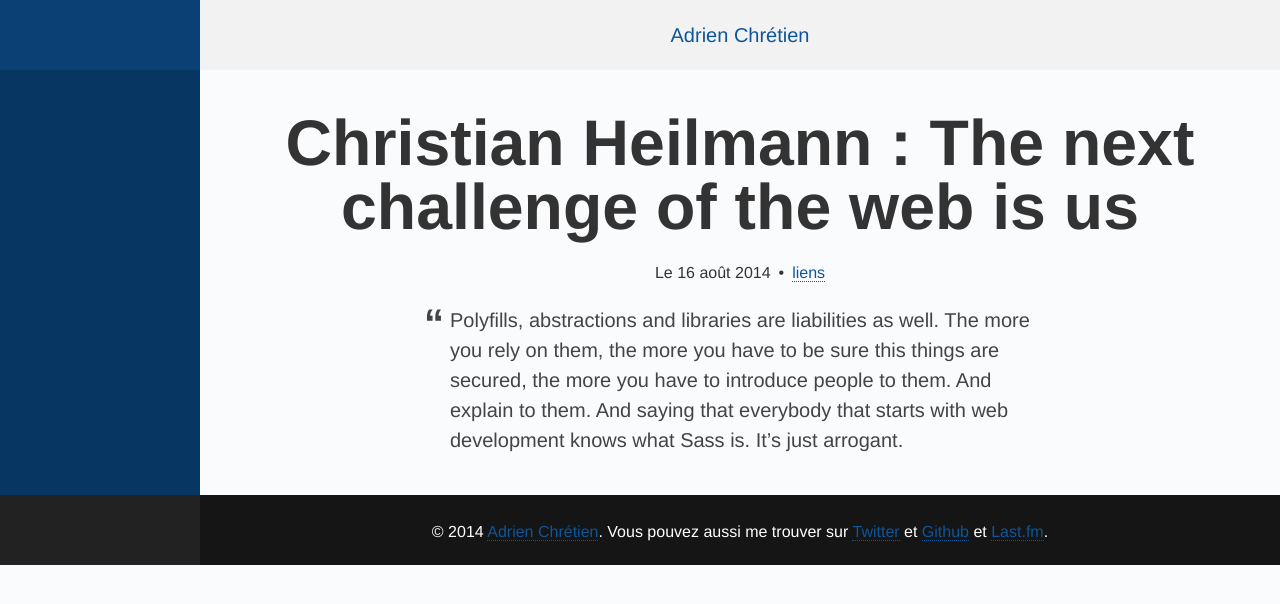
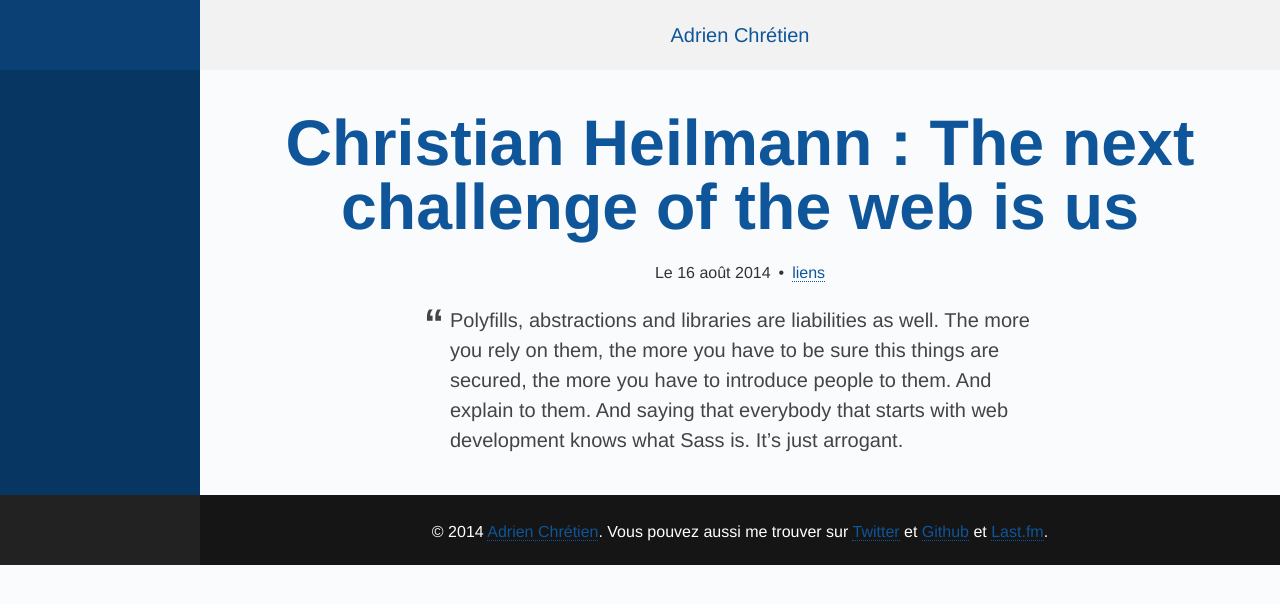
Before and after one commit to adrienchretien/adrienchretien.fr, a Jekyll site: the page built from _posts/2014-08-16-the-next-challenge-of-the-web-is-us.md, in a window 1280 px wide. Shown: the top 604 px of the page. Built offline with Jekyll 4.4.1, drawn with Linux system fonts in a browser that asks for light colours.

Commit message:
Fix posts with external-link property

```diff
--- a/_includes/entry.html
+++ b/_includes/entry.html
@@ -1,7 +1,7 @@
 <article class="entry h-entry">
 <header>
 <div class="entry__header">
-<h2><a class="p-name u-url" href="{{ post.url | prepend: site.baseurl }}">{{ post.title }}</a></h2>
+<h2><a class="p-name u-url" href="{% if post.external-link %}{{ post.external-link }}{% else %}{{ post.url | prepend: site.baseurl }}{% endif %}">{{ post.title }}</a></h2>
 <p class="meta small"><span>Le <time class="dt-published" datetime="{{ post.date | date_to_xmlschema }}">{% assign d = post.date | date: "%-d" %}{% case d %}{% when '1' %}{{ d }}er{% else %}{{ d }}{% endcase %} {% assign m = post.date | date: "%-m" %}{% case m %}{% when '1' %}janvier{% when '2' %}février{% when '3' %}mars{% when '4' %}avril{% when '5' %}mai{% when '6' %}juin{% when '7' %}juillet{% when '8' %}août{% when '9' %}septembre{% when '10' %}octobre{% when '11' %}novembre{% when '12' %}décembre{% endcase %} {{ post.date | date: '%Y' }}</time></span><span class="meta-separator"><a class="p-category" href="{{ post.category | prepend: site.baseurl }}">{{ post.category }}</a></span></p>
 </div>
 </header>
--- a/_layouts/post.html
+++ b/_layouts/post.html
@@ -4,7 +4,7 @@ layout: default
 <article class="entry h-entry">
 <header class="entry__header">
   <div class="entry__header">
-    <h1 class="p-name">{{ page.title }}</h1>
+    <h1 class="p-name">{% if page.external-link %}<a href="{{ page.external-link }}">{{ page.title }}</a>{% else %}{{ page.title }}{% endif %}</h1>
     <p class="meta small"><span>Le <time class="dt-published" datetime="{{ page.date | date_to_xmlschema }}">{% assign d = page.date | date: "%-d" %}{% case d %}{% when '1' %}{{ d }}er{% else %}{{ d }}{% endcase %} {% assign m = page.date | date: "%-m" %}{% case m %}{% when '1' %}janvier{% when '2' %}février{% when '3' %}mars{% when '4' %}avril{% when '5' %}mai{% when '6' %}juin{% when '7' %}juillet{% when '8' %}août{% when '9' %}septembre{% when '10' %}octobre{% when '11' %}novembre{% when '12' %}décembre{% endcase %} {{ page.date | date: '%Y' }}</time></span><span class="meta-separator"><a class="p-category" href="{{ page.category | prepend: '/' | prepend: site.baseurl }}">{{ page.category }}</a></span></p>
   </div>
 </header>
```
